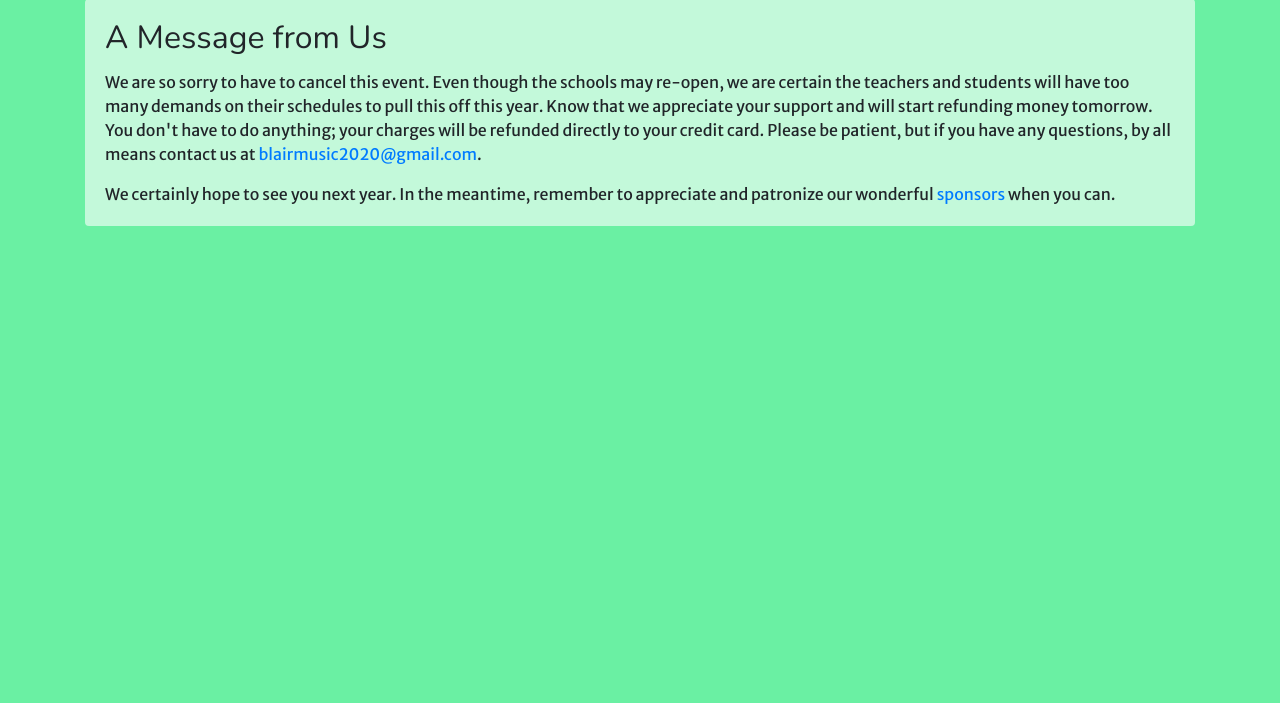
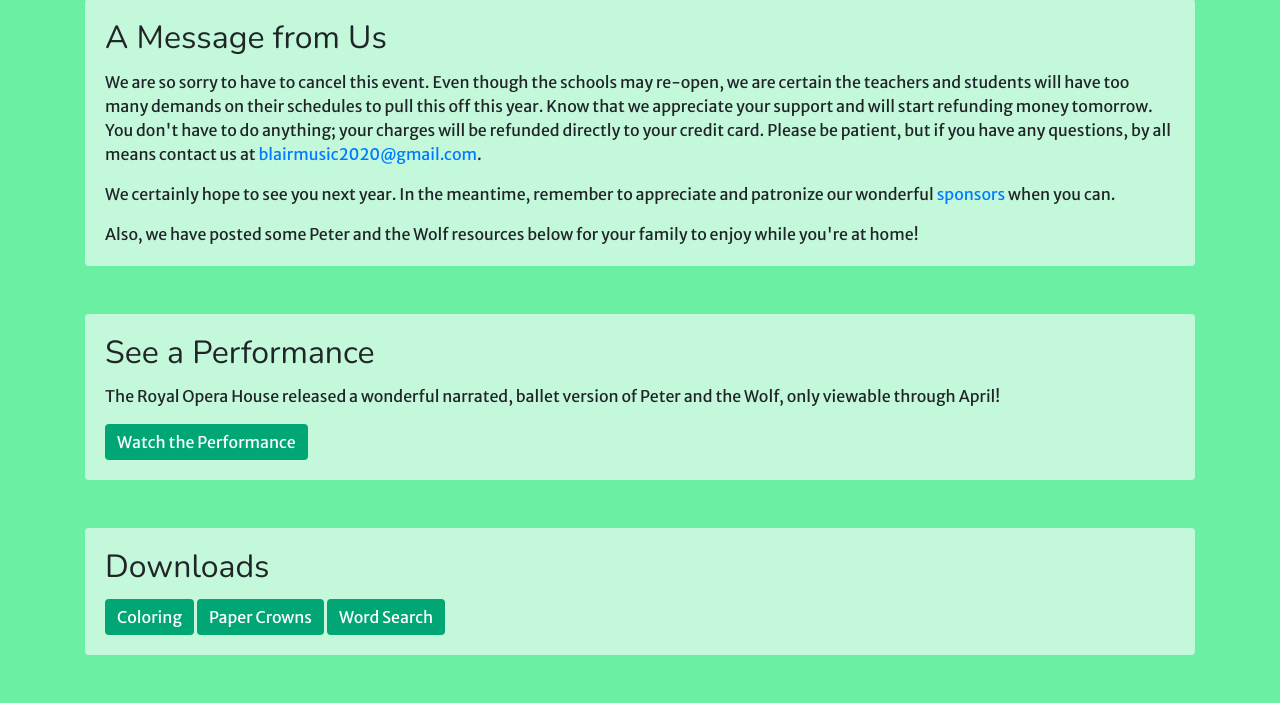
Before and after one commit to mbhs/peter, a Django app: page /covid/ in a window 1280 px wide. Shown: the part 231-934 px from the top of the page. Before the commit the page ends 457 px from the top, so only its background shows below. Run offline with Django 3.2, Linux system fonts and the light colour scheme; some libraries are stand-ins or nearby versions.

Commit message:
add resources

```diff
--- a/core/templates/core/base.html
+++ b/core/templates/core/base.html
@@ -25,18 +25,18 @@
     <link rel="shortcut icon" type="image/png" href="{% static 'core/img/favicon.ico' %}"/>
 </head>
 <body>
-    <a data-toggle="modal" data-target="#covid" class="d-block p-3 text-center text-white bg-danger b4b">CANCELLED: SEE OUR COVID-19 UPDATE</a>
+    <a data-toggle="modal" data-target="#covid" class="d-block p-3 text-center text-white bg-danger b4b">{% trans "CANCELLED: SEE OUR COVID-19 UPDATE"%}</a>
     <div class="modal fade" tabindex="-1" role="dialog" id="covid">
         <div class="modal-dialog" role="document">
             <div class="modal-content">
                 <div class="modal-header">
-                    <h1 class="modal-title font-weight-bold">COVID-19 Update</h1>
+                    <h1 class="modal-title font-weight-bold">{% trans "COVID-19 Update"%}</h1>
                 </div>
                 <div class="modal-body">
-                    <p class="lead">Due to Covid-19, and the closing of MCPS schools, Peter and the Wolf has been cancelled. See our <a href="{% url 'covid' %}">full update</a>.</p>
+                    <p class="lead">{% trans "Due to Covid-19, and the closing of MCPS schools, Peter and the Wolf has been cancelled. See our "%}<a href="{% url 'covid' %}">full update</a>.</p>
                 </div>
                 <div class="modal-footer">
-                    <button type="button" class="btn btn-secondary" data-dismiss="modal">Close</button>
+                    <button type="button" class="btn btn-secondary" data-dismiss="modal">{% trans "Close"%}</button>
                 </div>
             </div>
         </div>
--- a/core/templates/core/covid.html
+++ b/core/templates/core/covid.html
@@ -14,9 +14,34 @@
                         <h2 class="card-title">{% trans "A Message from Us" %}</h2>
                         <p class="card-text">{% trans "We are so sorry to have to cancel this event.  Even though the schools may re-open, we are certain the teachers and students will have too many demands on their schedules to pull this off this year. Know that we appreciate your support and will start refunding money tomorrow. You don't have to do anything; your charges will be refunded directly to your credit card. Please be patient, but if you have any questions, by all means contact us at " %}<a href="mailto:blairmusic2020@gmail.com">blairmusic2020@gmail.com</a>.</p>
                         <p class="card-text">{% trans "We certainly hope to see you next year. In the meantime, remember to appreciate and patronize our wonderful " %}<a href="{% url 'about' %}">{% trans "sponsors"%}</a>{% trans " when you can." %}</p>
-{#                        <p class="card-text">{% trans "Also, we have posted some Peter and the Wolf resources below for your family to enjoy while you're at home!" %}</p>#}
+                        <p class="card-text">{% trans "Also, we have posted some Peter and the Wolf resources below for your family to enjoy while you're at home!" %}</p>
 
                       </div>
+                    </div>
+                </div>
+            </div>
+
+
+            <div class="row">
+                <div class="col">
+                    <div class="card">
+                        <div class="card-body">
+                            <h2 class="card-title">{% trans "See a Performance" %}</h2>
+                            <p class="card-text">{% trans "The Royal Opera House released a wonderful narrated, ballet version of Peter and the Wolf, only viewable through April!" %}</p>
+                            <a href="https://www.broadwayworld.com/videoplay/VIDEO-Royal-Opera-House-Kicks-Off-OurHousetoYourHouse-With-PETER-AND-THE-WOLF-20200331" target="_blank" class="btn btn-primary">{% trans "Watch the Performance"%}</a>
+                        </div>
+                    </div>
+                </div>
+            </div>
+            <div class="row">
+                <div class="col">
+                    <div class="card">
+                        <div class="card-body">
+                            <h2 class="card-title">{% trans "Downloads" %}</h2>
+                            <a href="{% static 'core/pdf/coloring.pdf' %}" target="_blank" class="btn btn-primary">{% trans "Coloring"%}</a>
+                            <a href="{% static 'core/pdf/crowns.pdf' %}" target="_blank" class="btn btn-primary">{% trans "Paper Crowns"%}</a>
+                            <a href="{% static 'core/pdf/wordsearch.pdf' %}" target="_blank" class="btn btn-primary">{% trans "Word Search"%}</a>
+                        </div>
                     </div>
                 </div>
             </div>
```
Also changed, not shown: 3 other files.
